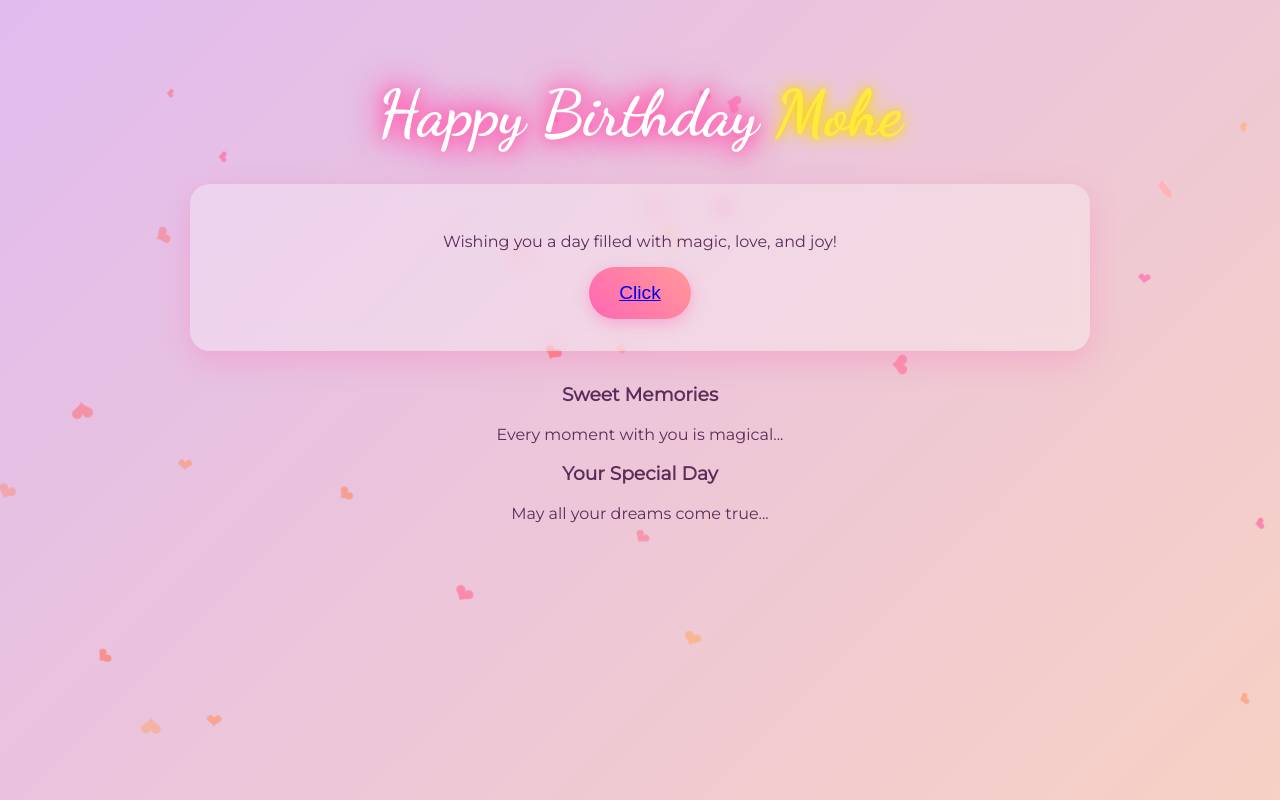
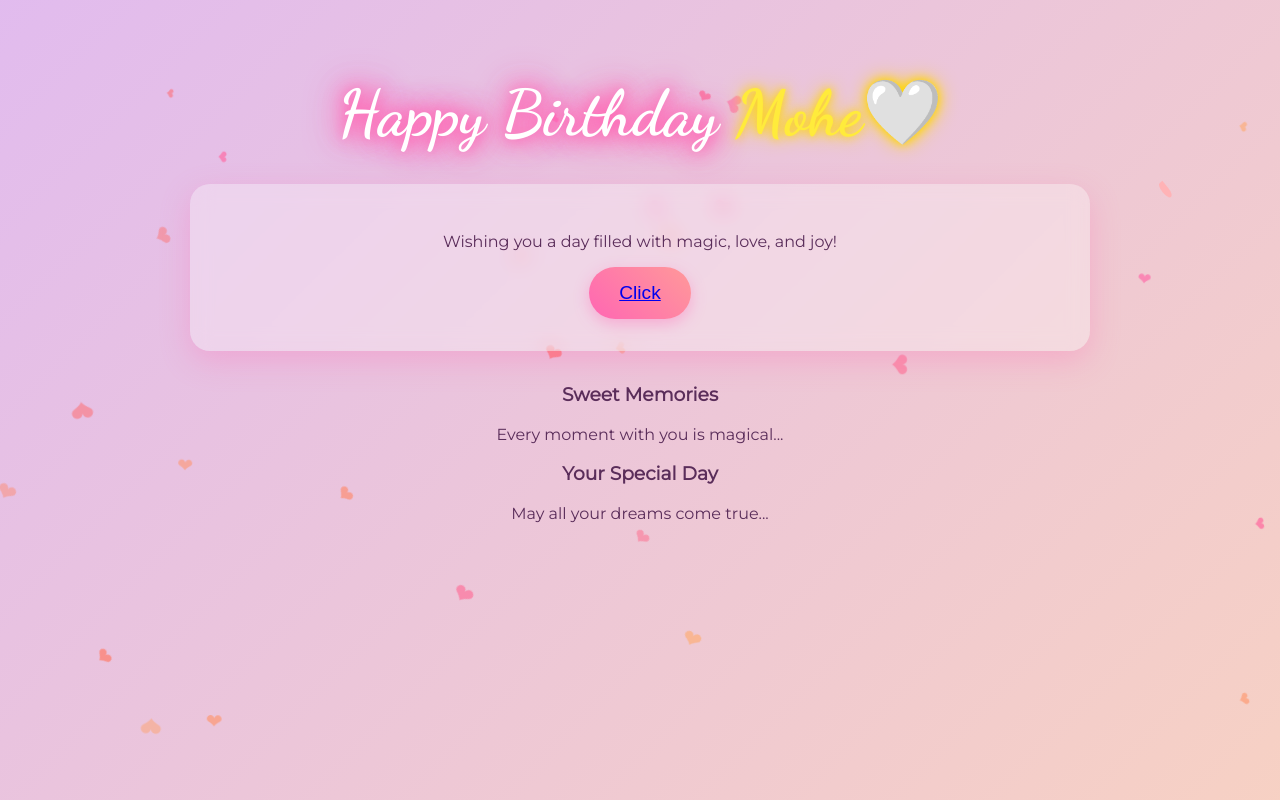
Before and after one commit to kadir0069/happy-birthday-mohe, a plain HTML site: page index.html in a window 1280 px wide. Drawn offline with nearby package versions, Linux system fonts and the light colour scheme.

Commit message:
html change

```diff
--- a/index.html
+++ b/index.html
@@ -16,7 +16,7 @@
     </div>
 
     <div class="content">
-        <h1 class="birthday-title">Happy Birthday <span class="name-glow">Mohe</span></h1>
+        <h1 class="birthday-title">Happy Birthday <span class="name-glow">Mohe🤍</span></h1>
 
         <div class="message-box">
             <p class="wish">Wishing you a day filled with magic, love, and joy!</p>
```
